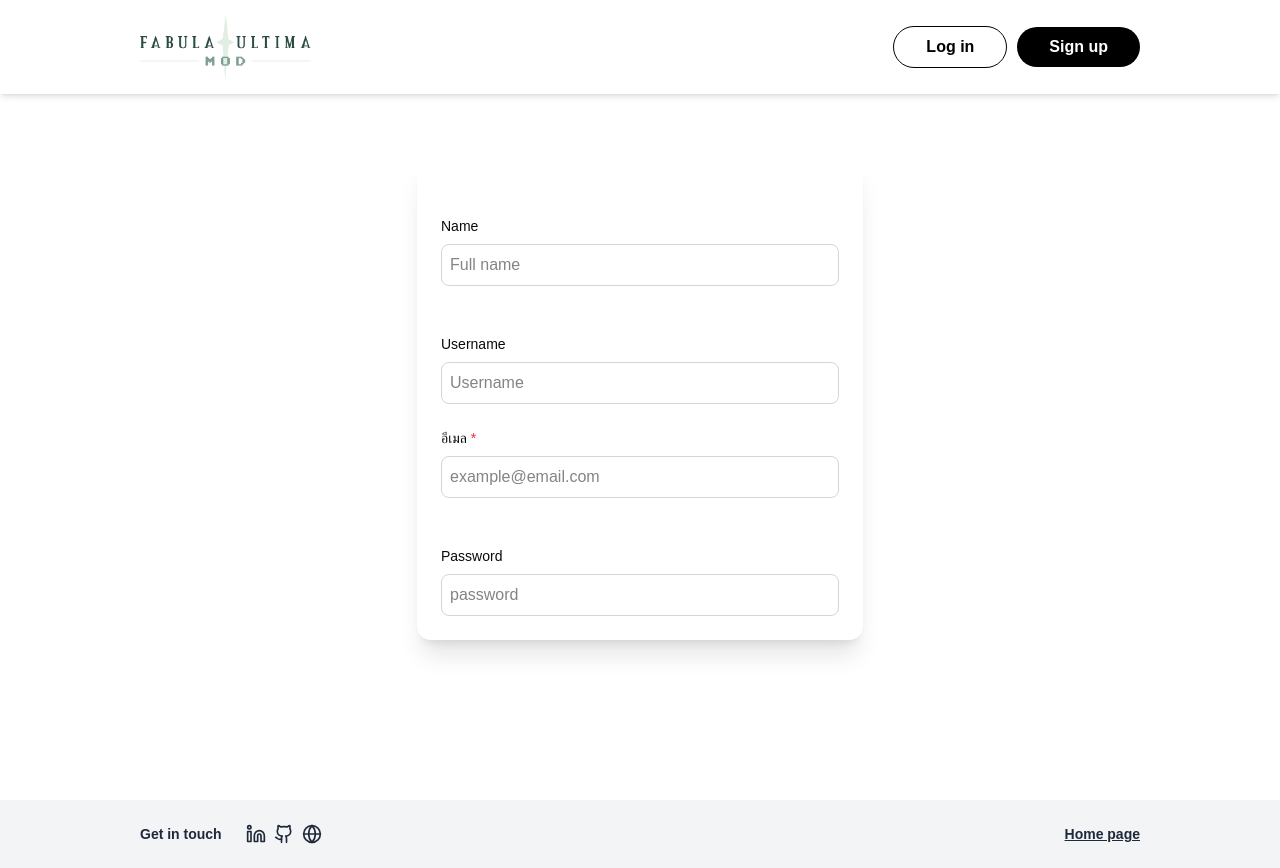
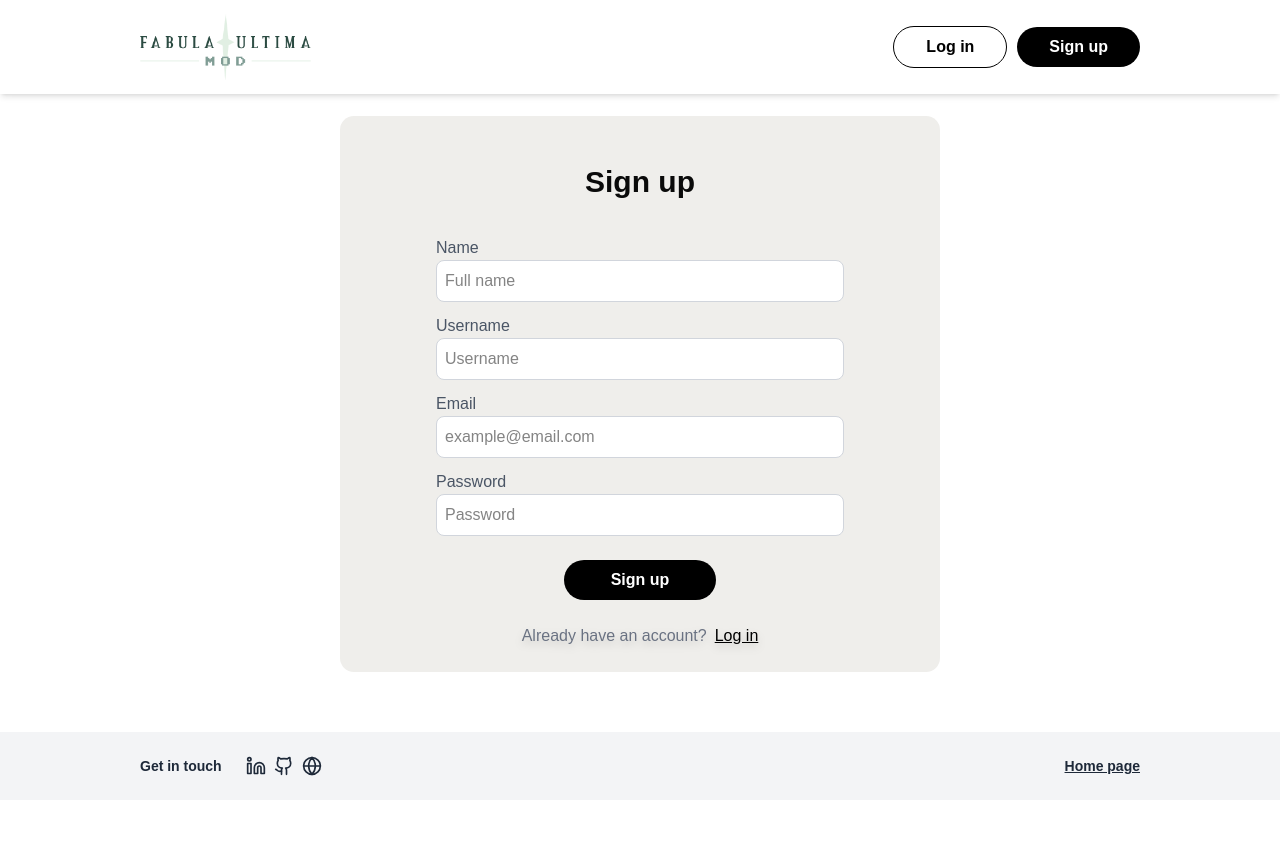
Before and after one commit to PZ2KK/tabletop-fabula-blog, a React (Vite) app: page /login in a window 1280 px wide. After the commit the page ends 800 px from the top, so only its background shows below. Built offline with nearby package versions, Linux system fonts and the light colour scheme; no server answers.

Commit message:
feat: add FormField component and handle login/signup in AuthLayout

```diff
--- a/src/components/AuthLayout.jsx
+++ b/src/components/AuthLayout.jsx
@@ -1,164 +1,177 @@
-import { useState } from "react";
-import { cn } from "@/lib/utils";
+import { useState, useEffect } from "react";
+import Button from "./ui/Button";
+import FormFields from "./ui/FormFields";
+import { FaCheck } from "react-icons/fa6";
+import { useNavigate } from 'react-router-dom';
+import { toast } from "sonner";
 
 const AuthLayout = () => {
-    const [formData, setFormData] = useState({
+    const [signUpForm, setSignUpForm] = useState({
         name: "",
         username: "",
         email: "",
         password: "",
     });
-
+    const [loginForm, setLoginForm] = useState({
+        email: "",
+        password: "",
+    });
     const [errors, setErrors] = useState({});
     const [submitted, setSubmitted] = useState(false);
+    const [signUpToggle, setSignUpToggle] = useState(true)
+
+    const navigate = useNavigate();
+
+    const emailRegex = /^[a-zA-Z0-9._%+-]+@[a-zA-Z0-9.-]+\.[a-zA-Z]{2,}$/;
+    const passwordRegex = /^.{6,}$/;
+
+    useEffect(()=>{
+        setErrors({})
+    }, [signUpToggle]);
 
     // when typing
     const handleChange = (e) => {
-        setFormData({ ...formData, [e.target.name]: e.target.value });
+        setSignUpForm({ ...signUpForm, [e.target.name]: e.target.value });
+        setLoginForm({ ...loginForm, [e.target.name]: e.target.value });
         setErrors({ ...errors, [e.target.name]: "" });
     };
 
     // when submit
-    const handleSubmit = (e) => {
+    const handleSignUp = (e) => {
         e.preventDefault();
         setErrors({})
-        const emailRegex = /^[a-zA-Z0-9._%+-]+@[a-zA-Z0-9.-]+\.[a-zA-Z]{2,}$/;
-        const passwordRegex = /^[A-Za-z0-9]{6,}$/;
         if (
-            !formData.name ||
-            !formData.username ||
-            (!formData.email ||!emailRegex.test(formData.email)) ||
-            (!formData.password || passwordRegex.test(formData.password))
+            !signUpForm.name ||
+            !signUpForm.username ||
+            (!signUpForm.email ||!emailRegex.test(signUpForm.email)) ||
+            (!signUpForm.password || !passwordRegex.test(signUpForm.password))
         ) {
             setErrors({
-                name: !formData.name ? "Please enter your name" : "",
-                username: !formData.username ? "Please enter your username" : "",
-                email: !formData.email ? "Please enter your email" : !emailRegex.test(formData.email) ? "Email must be a valid email" : "",
-                password: !formData.password ? "Please enter your password" : !passwordRegex.test(formData.password) ? "Password must be at least 6 characters and have no special character" : "",
+                name: !signUpForm.name ? "Please enter your name" : "",
+                username: !signUpForm.username ? "Please enter your username" : "",
+                email: !signUpForm.email ? "Please enter your email" : !emailRegex.test(signUpForm.email) ? "Email must be a valid email" : "",
+                password: !signUpForm.password ? "Please enter your password" : !passwordRegex.test(signUpForm.password) ? "Password must be at least 6 characters" : "",
             });
             return;
         }
         setSubmitted(true);
     };
 
+    const handleLogin = (e) => {
+        e.preventDefault();
+        setErrors({})
+        if (
+            (!signUpForm.email ||!emailRegex.test(signUpForm.email)) ||
+            (!signUpForm.password || !passwordRegex.test(signUpForm.password))
+        ) {
+            toast.custom((t) => (
+                <div className="bg-[#EB5164] p-4 px-6 rounded-xl relative w-120">
+                  <h1 className="text-white font-semibold">Your password is incorrect or this email doesn't exist</h1>
+                  <p className="text-white text-sm">Please try another password or email</p>
+                   <button className="text-white cursor-pointer absolute top-2 right-3 text-2xl" onClick={() => toast.dismiss(t)}>&times;</button>
+                </div>
+              ));
+            setErrors({
+                email: !signUpForm.email ? "Please enter your email" : !emailRegex.test(signUpForm.email) ? "Email must be a valid email" : "",
+                password: !signUpForm.password ? "Please enter your password" : !passwordRegex.test(signUpForm.password) ? "Password must be at least 6 characters" : "",
+            });
+            return;
+        }
+        setSubmitted(true);
+    };
+
+    const signUpFields = [
+        { label: "Name", name: "name", placeholder: "Full name", type: "text" },
+        { label: "Username", name: "username", placeholder: "Username", type: "text" },
+        { label: "Email", name: "email", placeholder: "example@email.com", type: "email" },
+        { label: "Password", name: "password", placeholder: "Password", type: "password" },
+    ];
+
+    const loginFields = [
+        { label: "Email", name: "email", placeholder: "example@email.com", type: "text" },
+        { label: "Password", name: "password", placeholder: "Password", type: "password" },
+    ];
+
+    if (submitted) {
+        return (
+          <div className="flex flex-col flex-grow items-center justify-top md:pt-36 pt-20 p-6">
+            <div className="flex flex-col gap-6 justify-center items-center bg-[#EFEEEB] md:w-150 w-full rounded-xl p-12 text-center">
+              <div className="bg-[#12B279] flex justify-center items-center rounded-full w-12 h-12">
+                <FaCheck color="white" size="25"/>
+              </div>
+              <p className="text-3xl font-bold">Registration success</p>
+              <button
+                onClick={() => navigate("/")}
+                className="bg-black text-white px-12 py-2 rounded-full hover:bg-gray-800 cursor-pointer"
+              >
+                Continue
+              </button>
+            </div>
+          </div>
+        );
+      }
+
     return (
         <>
+            <div className="flex flex-col flex-grow items-center justify-center w-full px-6 pt-20 pb-6">
                 {/* Main Box */}
-        <div className="flex flex-col items-center justify-center w-full min-h-screen p-6">
-            <div className="w-[446px] bg-white shadow-xl rounded-b-xl">
-            {submitted ? (
-                // Success Form
-                <div className="">
+                <div className="md:w-150 w-full bg-[#EFEEEB] rounded-xl">
+                    {signUpToggle ? (
 
+                        // SignUp Form
+                        <form onSubmit={handleSignUp}>
+                            <h1 className="flex justify-center items-center font-bold text-3xl pt-12 pb-6">
+                                Sign up </h1>
+
+                                <FormFields
+                                fields={signUpFields}
+                                formState={signUpForm}
+                                onChange={handleChange}
+                                errors={errors}
+                                isSignUp={signUpToggle}
+                                />
+
+                            <div className="w-full md:px-56 px-24 py-6">
+                                <Button text="Sign up" style="black" type="submit"/>
                             </div>
+                            <p className="flex justify-center text-gray-500 drop-shadow-lg pb-6">Already have an account?
+                                <span
+                                    className="text-black underline hover: cursor-pointer ml-2"
+                                    onClick={() => {
+                                        setSignUpToggle(!signUpToggle);
+                                        navigate("/signup");
+                                }}>
+                                    Log in
+                                </span>
+                            </p>
+                        </form>
                     ) : (
+                        // Login Form
+                        <form onSubmit={handleLogin}>
+                            <h1 className="flex justify-center items-center font-bold text-3xl pt-12 pb-6">
+                                Log in </h1>
 
-                // Survey Form
-                <form onSubmit={handleSubmit}>
-                    <h1 className="flex items-center font-bold text-white text-2xl">
+                                <FormFields
+                                fields={loginFields}
+                                formState={loginForm}
+                                onChange={handleChange}
+                                errors={errors}
+                                isSignUp={signUpToggle}
+                                />
+
+                            <div className="w-full md:px-56 px-24 py-6">
+                                <Button text="Log in" style="black" type="submit"/>
+                            </div>
+                            <p className="flex justify-center text-gray-500 drop-shadow-lg pb-6">Don't have any account?
+                                <span
+                                    className="text-black underline hover: cursor-pointer ml-2"
+                                    onClick={() => {
+                                        setSignUpToggle(!signUpToggle);
+                                        navigate("/signup");
+                                }}>
                                     Sign up
-                    </h1>
-                <div className="flex flex-col">
-                    {/* Name */}
-                    <label className="px-6 py-6">
-                        <p className="pb-2 text-sm">
-                            Name
+                                </span>
                             </p>
-                        <input
-                            type="text"
-                            name="name"
-                            value={formData.name}
-                            onChange={handleChange}
-                            className={cn(
-                                "w-full rounded-md h-auto p-2 border",
-                                {
-                                "border-red-500": errors.name,
-                                "border-gray-300": !errors.name
-                                }
-                            )}
-                            placeholder="Full name"
-                            required
-                        />
-                        {errors.name && (
-                            <p className="text-red-500 text-sm pt-3">{errors.name}</p>
-                        )}
-                    </label>
-
-                    {/* Username */}
-                    <label className="px-6 py-6">
-                        <p className="pb-2 text-sm">
-                            Username
-                        </p>
-                        <input
-                            type="text"
-                            name="username"
-                            value={formData.username}
-                            onChange={handleChange}
-                            className={cn(
-                                "w-full rounded-md h-auto p-2 border",
-                                {
-                                "border-red-500": errors.username,
-                                "border-gray-300": !errors.username
-                                }
-                            )}
-                            placeholder="Username"
-                            required
-                        />
-                        {errors.username && (
-                            <p className="text-red-500 text-sm pt-3">{errors.username}</p>
-                        )}
-                    </label>
-
-                    {/* Email */}
-                    <label className="px-6 pb-6">
-                        <p className="pb-2 text-sm">
-                            อีเมล <span className="text-red-500">*</span>
-                        </p>
-                        <input
-                            type="text"
-                            name="email"
-                            value={formData.email}
-                            onChange={handleChange}
-                            className={cn(
-                                "w-full rounded-md h-auto p-2 border",
-                                {
-                                "border-red-500": errors.email,
-                                "border-gray-300": !errors.email
-                                }
-                            )}
-                            placeholder="example@email.com"
-                            required
-                        />
-                        {errors.email && (
-                            <p className="text-red-500 text-sm pt-3">{errors.email}</p>
-                        )}
-                    </label>
-
-                    {/* Password */}
-                    <label className="px-6 py-6">
-                        <p className="pb-2 text-sm">
-                            Password
-                        </p>
-                        <input
-                            type="text"
-                            name="password"
-                            value={formData.password}
-                            onChange={handleChange}
-                            className={cn(
-                                "w-full rounded-md h-auto p-2 border",
-                                {
-                                "border-red-500": errors.password,
-                                "border-gray-300": !errors.password
-                                }
-                            )}
-                            placeholder="password"
-                            required
-                        />
-                        {errors.password && (
-                            <p className="text-red-500 text-sm pt-3">{errors.password}</p>
-                        )}
-                    </label>
-                </div>
                         </form>
                     )}
                 </div>
--- /dev/null
+++ b/src/components/ui/FormFields.jsx
@@ -0,0 +1,34 @@
+import { cn } from "@/lib/utils";
+
+const FormFields = ({ fields, formState, onChange, errors, isSignUp }) => {
+    return (
+        <>
+            {fields.map((field) => (
+                <label key={field.name} className="flex flex-col md:px-24 px-6 pt-3">
+                    <p className="text-gray-600">{field.label}</p>
+                    <input
+                        type={field.type}
+                        name={field.name}
+                        value={formState[field.name] ?? ""}
+                        onChange={onChange}
+                        placeholder={field.placeholder}
+                        className={cn(
+                            "w-full rounded-md h-auto p-2 bg-white",
+                            {
+                                "border border-red-500": errors[field.name],
+                                "border border-gray-300": !errors[field.name],
+                            }
+                        )}
+                    />
+                    {isSignUp && errors[field.name] && (
+                        <p className="text-red-500 text-sm pt-1">
+                            {errors[field.name]}
+                        </p>
+                    )}
+                </label>
+            ))}
+        </>
+    );
+};
+
+export default FormFields;
--- a/src/components/ui/LoginModal.jsx
+++ b/src/components/ui/LoginModal.jsx
@@ -15,13 +15,13 @@ const LoginModal = ({ modalToggle, setModalToggle }) => {
                 </span>
                 <h2 className="md:text-4xl text-2xl text-center font-bold drop-shadow-lg">Create an account to continue</h2>
                 <div className="w-full md:px-30 px-18">
-                    <Button text="Create account" style="black" onClick={() => navigate("")}/>
+                    <Button text="Create account" style="black" onClick={() => navigate("/signup")}/>
                 </div>
                 <div className="flex justify-between">
                     <p className="text-gray-500 drop-shadow-lg">Already have an account?
                         <span
                             className="text-black underline hover: cursor-pointer ml-2"
-                            onClick={() => navigate("")}
+                            onClick={() => navigate("/login")}
                         >
                             Log in
                         </span>
```
Lines whose indentation alone changed are shown as unchanged.
